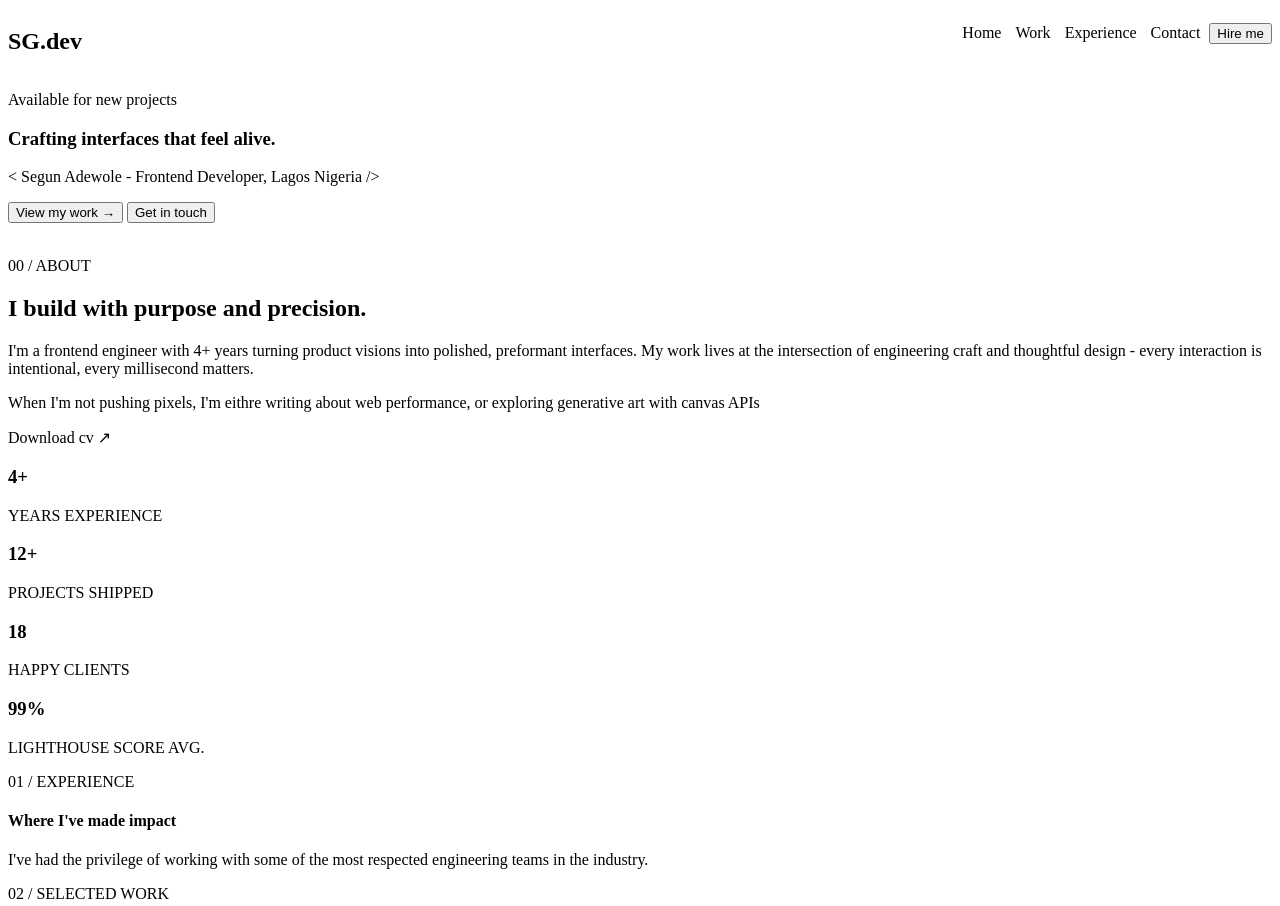
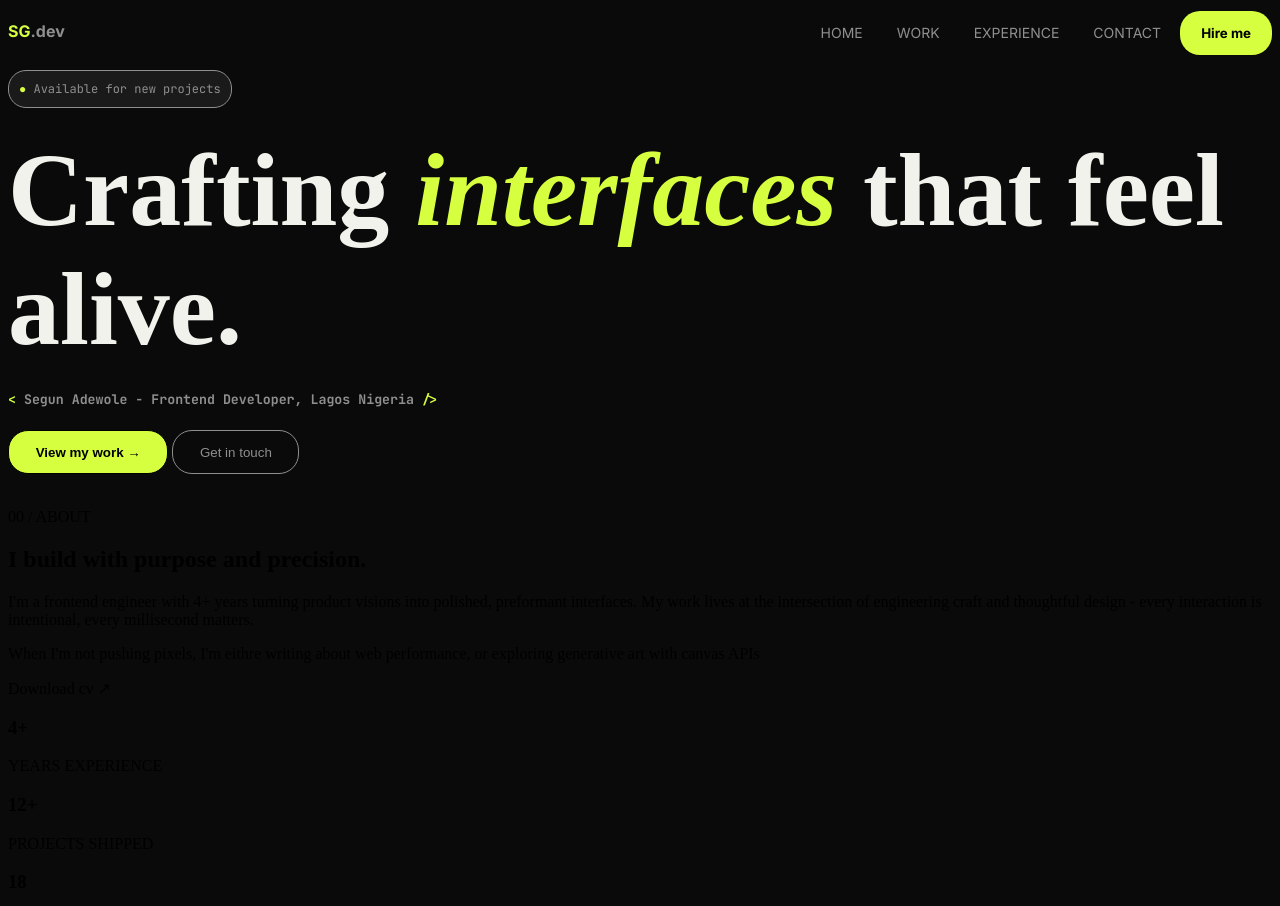
Before and after one commit to Adewole76/CodeAlpha_Tasks, a plain HTML site: page CodeAlpha_Portfolio/index.html in a window 1280 px wide. Shown: the top 906 px of the page. Drawn offline with Linux system fonts and the light colour scheme; a web font is replaced by a local one.

```diff
--- a/CodeAlpha_Portfolio/index.html
+++ b/CodeAlpha_Portfolio/index.html
@@ -4,33 +4,43 @@
     <meta charset="UTF-8">
     <meta name="viewport" content="width=device-width, initial-scale=1.0">
     <title>Document</title>
+    <link rel="preconnect" href="https://fonts.googleapis.com">
+<link rel="preconnect" href="https://fonts.gstatic.com" crossorigin>
+<link href="https://fonts.googleapis.com/css2?family=Playfair+Display:ital,wght@0,400..900;1,400..900&display=swap" rel="stylesheet">
     <link rel="stylesheet" href="style.css">
+
+<link rel="preconnect" href="https://fonts.googleapis.com">
+<link rel="preconnect" href="https://fonts.gstatic.com" crossorigin>
+<link href="https://fonts.googleapis.com/css2?family=JetBrains+Mono:ital,wght@0,100..800;1,100..800&display=swap" rel="stylesheet">
+
+<link rel="preconnect" href="https://fonts.googleapis.com">
+<link rel="preconnect" href="https://fonts.gstatic.com" crossorigin>
+<link href="https://fonts.googleapis.com/css2?family=Inter:ital,opsz,wght@0,14..32,100..900;1,14..32,100..900&display=swap" rel="stylesheet">
+
 </head>
 <body>
    <nav>
-    <h1>SG.dev</h1>
+    <h1 class="logo">SG<span class="logo-span-text">.dev</span></h1>
     <section>
-        <section>
         <ul>
-            <li>Home</li>
-            <li>Work</li>
-            <li>Experience</li>
-            <li>Contact</li>
+            <li>HOME</li>
+            <li>WORK</li>
+            <li>EXPERIENCE</li>
+            <li>CONTACT</li>
         </ul>
-        <button>Hire me</button>
-        </section>
+        <button class="hire-btn">Hire me</button>
     </section>
    </nav>
 
    <section class="Home-container">
      <section class="section1">
-        <section>
-         <p>Available for new projects</p>
-         <h3>Crafting <span>interfaces</span> that feel alive.</h3>
-         <p>&lt; Segun Adewole - Frontend Developer, Lagos Nigeria /&gt;</p>
+        <section class="header-texts">
+         <p><span class="big-dot">&#x25cf;</span> Available for new projects</span>
+         <h3>Crafting <em class="">interfaces</em> that feel alive.</h3>
+         <h5><span>&lt;</span> Segun Adewole - Frontend Developer, Lagos Nigeria <span>/&gt;</span></h5>
         <footer>
-            <button>View my work &rarr;</button>
-            <button>Get in touch</button>
+            <button class="view-btn">View my work &rarr;</button>
+            <button class="get-btn">Get in touch</button>
         </footer>
         </section>
         <section>
--- a/CodeAlpha_Portfolio/style.css
+++ b/CodeAlpha_Portfolio/style.css
@@ -1,9 +1,17 @@
 *{
     box-sizing: border-box;
+}
+body{
+    background-color: #0A0A0A;
+    position: relative;
 }
 nav{
     display: flex;
     justify-content: space-between;
+    position: sticky;
+    top: 0;
+    left:0;
+    right: 0;
 }
 nav ul{
     padding: 0;
@@ -12,5 +20,68 @@
 }
 nav ul li{
     display: inline;
-    padding: 0 5px;
+    padding: 0 15px;
+    color: #8F8F8F;
+    font-family: 'Inter';
+    font-weight: 400;
+    font-size: 14px;
 }
+.hire-btn{
+    background-color: #D6FF3F;
+    border: 1px solid transparent;
+    padding: 1em 1.5em;
+    border-radius: 1.5em;
+    font-weight: bold;
+    font-family: 'Inter'
+}
+.logo{
+    color: #D6FF3F;
+    font-family: 'Inter';
+    font-size: 16px;
+}
+.logo .logo-span-text{
+    color: #8F8F8F;
+}
+
+/*Home section styles*/
+.header-texts p{
+    background-color: #1A1A1A;
+    display: inline-block;
+    padding: 10px;
+    border-radius: 1.5em;
+    border: 1px solid #8F8F8F;
+    font-family: 'JetBrains Mono';
+    font-size: 12px;
+    color:#8F8F8F;
+}
+.header-texts span{
+    color:#D6FF3F;
+    font-size: 1em;
+}
+.header-texts h3{
+    font-size: 6.5em;
+    color: #F2F2ED;
+    margin: 10px 0;
+}
+.header-texts em{
+    color: #D6FF3F;
+}
+.header-texts h5{
+    font-family: 'JetBrains Mono';
+    color: #8F8F8F;
+}
+.header-texts footer button{
+    padding: 1em 2em;
+    border-radius: 1.5em;
+    border: 1px solid;
+}
+.view-btn{
+    background-color: #D6FF3F;
+    font-weight: bold;
+}
+.get-btn{
+    background-color: #0A0A0A;
+    border-color: #8F8F8F;
+    border-width: 2em;
+    color: #8F8F8F;
+}
```
Also changed, not shown: CodeAlpha_Portfolio/images/web-design.png (added).
